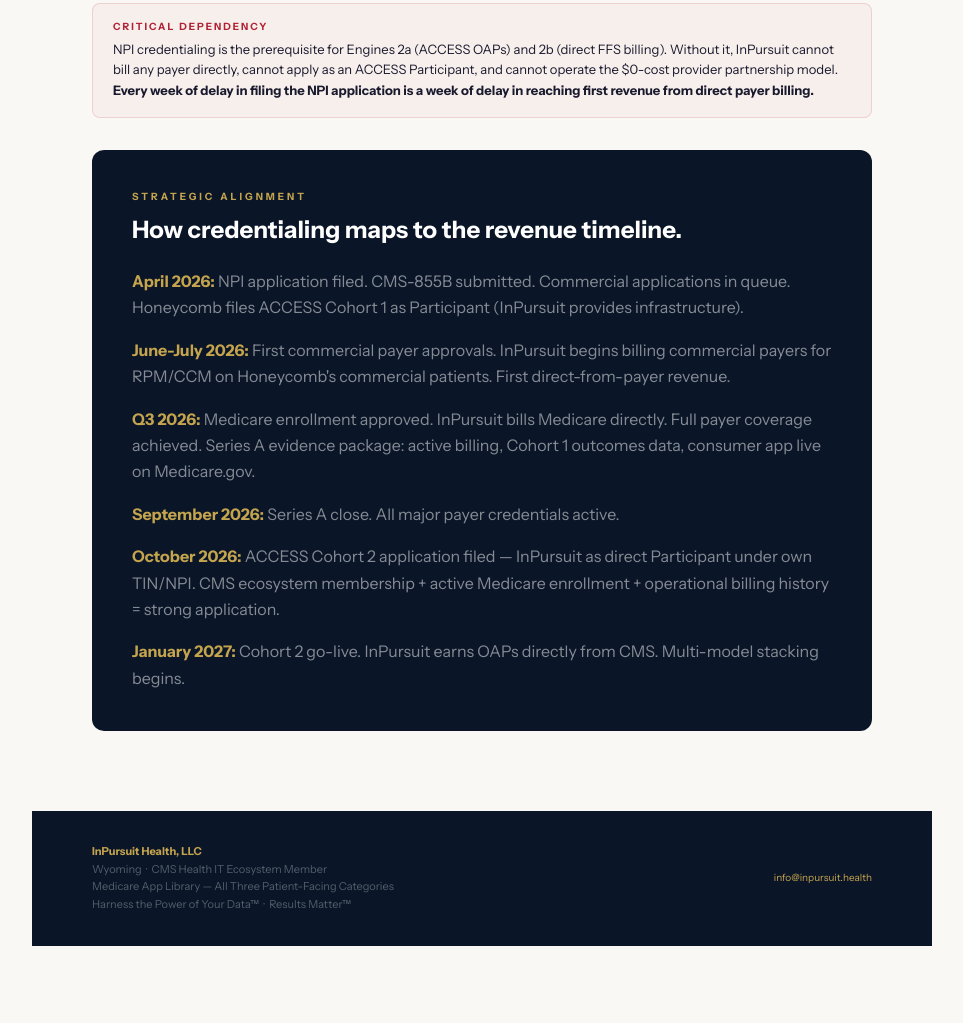
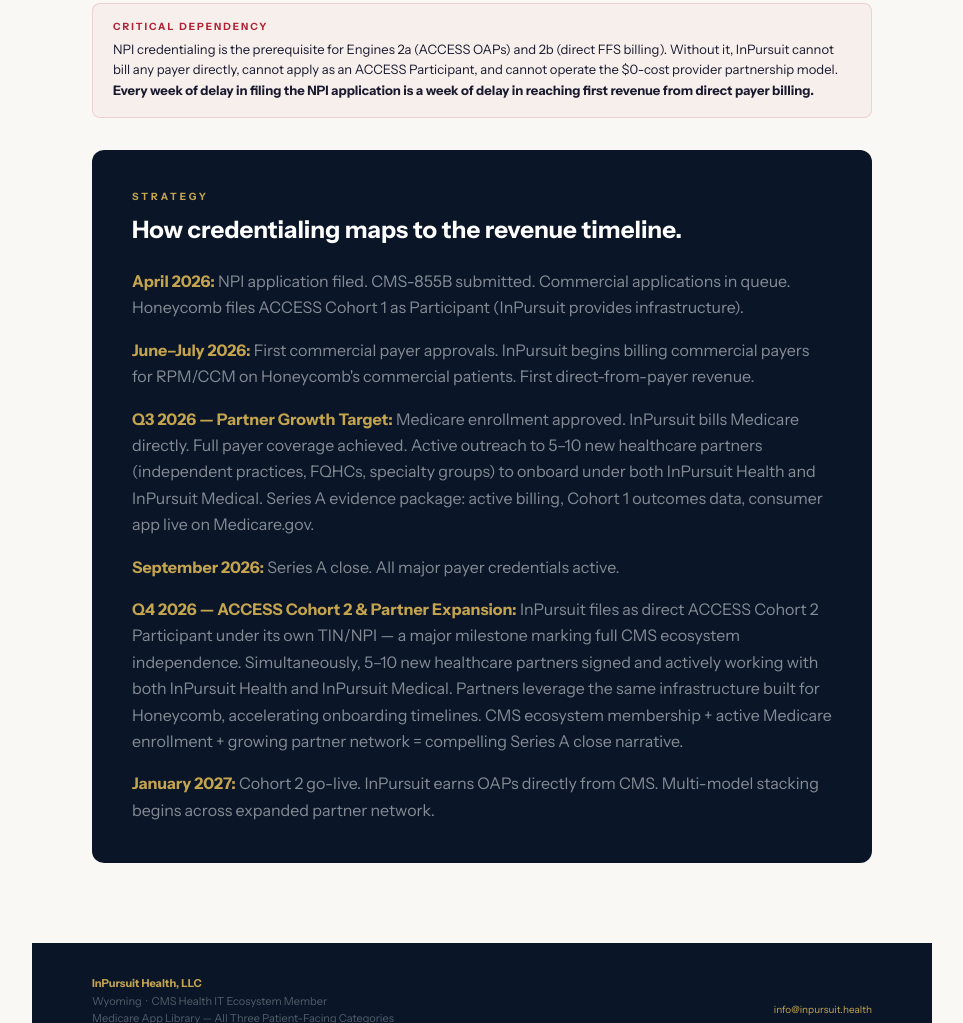
Before and after one commit to inpursuithealth/main_website, a website: page data-room/NPI_Medicare_Enrollment_Roadmap_(1).html in a window 1280 px wide. Shown: the part 5308-6331 px from the top of the page, without its empty margins (158-1121 px from the left). Before the commit the page ends 6254 px from the top, so only its background shows below. Drawn offline with Linux system fonts and the light colour scheme.

Commit message:
Update Strategy Milestones

```diff
--- a/data-room/NPI_Medicare_Enrollment_Roadmap_(1).html
+++ b/data-room/NPI_Medicare_Enrollment_Roadmap_(1).html
@@ -370,14 +370,14 @@
 
 <!-- DARK CALLOUT -->
 <div class="dark-sect">
-  <div class="sect-label">Strategic Alignment</div>
+  <div class="sect-label">Strategy</div>
   <h2>How credentialing maps to the revenue timeline.</h2>
   <p><strong>April 2026:</strong> NPI application filed. CMS-855B submitted. Commercial applications in queue. Honeycomb files ACCESS Cohort 1 as Participant (InPursuit provides infrastructure).</p>
-  <p><strong>June-July 2026:</strong> First commercial payer approvals. InPursuit begins billing commercial payers for RPM/CCM on Honeycomb's commercial patients. First direct-from-payer revenue.</p>
-  <p><strong>Q3 2026:</strong> Medicare enrollment approved. InPursuit bills Medicare directly. Full payer coverage achieved. Series A evidence package: active billing, Cohort 1 outcomes data, consumer app live on Medicare.gov.</p>
+  <p><strong>June–July 2026:</strong> First commercial payer approvals. InPursuit begins billing commercial payers for RPM/CCM on Honeycomb's commercial patients. First direct-from-payer revenue.</p>
+  <p><strong>Q3 2026 — Partner Growth Target:</strong> Medicare enrollment approved. InPursuit bills Medicare directly. Full payer coverage achieved. Active outreach to 5–10 new healthcare partners (independent practices, FQHCs, specialty groups) to onboard under both InPursuit Health and InPursuit Medical. Series A evidence package: active billing, Cohort 1 outcomes data, consumer app live on Medicare.gov.</p>
   <p><strong>September 2026:</strong> Series A close. All major payer credentials active.</p>
-  <p><strong>October 2026:</strong> ACCESS Cohort 2 application filed — InPursuit as direct Participant under own TIN/NPI. CMS ecosystem membership + active Medicare enrollment + operational billing history = strong application.</p>
-  <p><strong>January 2027:</strong> Cohort 2 go-live. InPursuit earns OAPs directly from CMS. Multi-model stacking begins.</p>
+  <p><strong>Q4 2026 — ACCESS Cohort 2 &amp; Partner Expansion:</strong> InPursuit files as direct ACCESS Cohort 2 Participant under its own TIN/NPI — a major milestone marking full CMS ecosystem independence. Simultaneously, 5–10 new healthcare partners signed and actively working with both InPursuit Health and InPursuit Medical. Partners leverage the same infrastructure built for Honeycomb, accelerating onboarding timelines. CMS ecosystem membership + active Medicare enrollment + growing partner network = compelling Series A close narrative.</p>
+  <p><strong>January 2027:</strong> Cohort 2 go-live. InPursuit earns OAPs directly from CMS. Multi-model stacking begins across expanded partner network.</p>
 </div>
 
 </div><!-- /content -->
```
